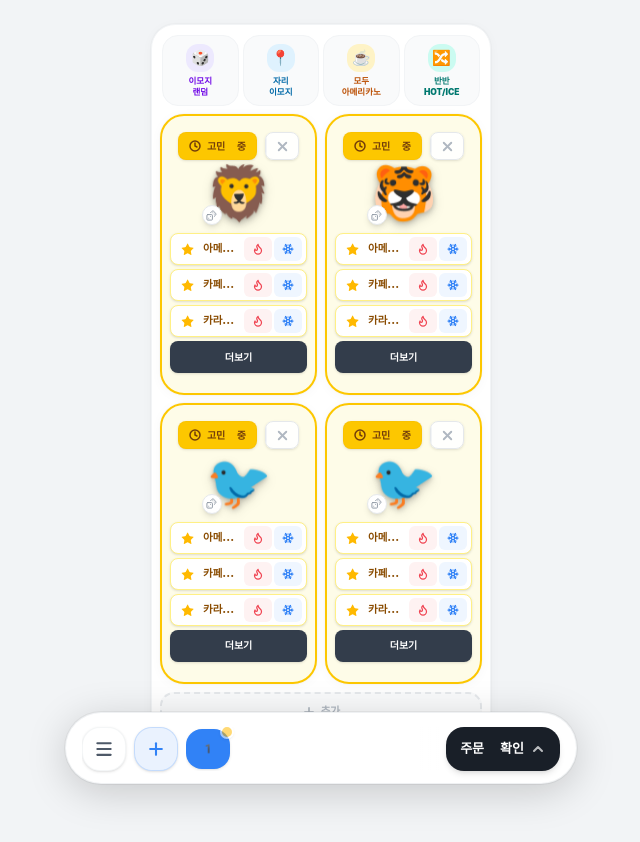
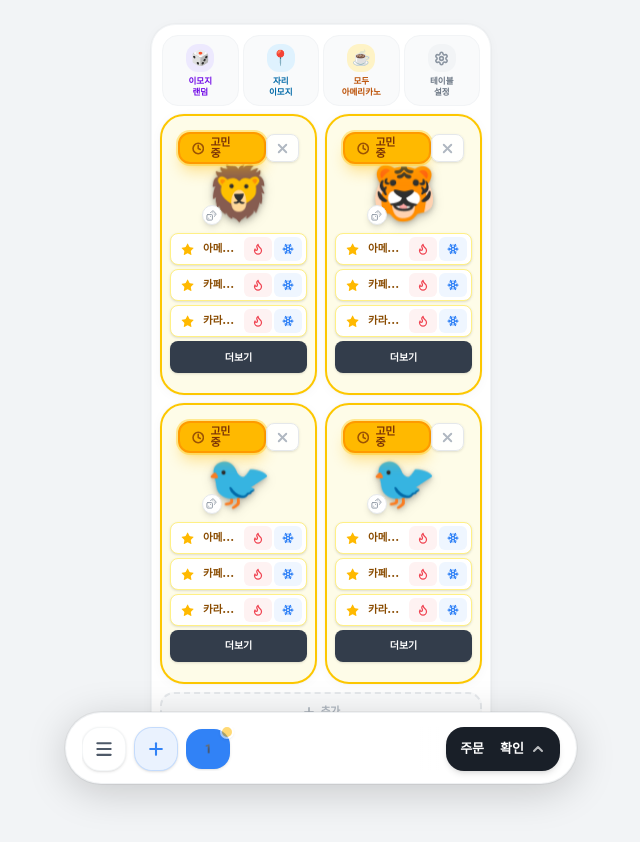
Before and after one commit to limchang/anti_order, a React (Vite) app: page / in a window 1280 px wide. Both pictures are taken after a click on the button "모든 인원 랜덤 이모지 선택". Shown: the top 842 px of the page, without its empty margins (319-959 px from the left). Built offline with nearby package versions, Linux system fonts and the light colour scheme; a web font is replaced by a local one.

Commit message:
feat: enhance undecided badge visibility, add table settings button, remove half-half button

```diff
--- a/App.tsx
+++ b/App.tsx
@@ -740,6 +740,7 @@ function App() {
                   onDeleteGroupItemFromAll={() => { }}
                   appSettings={{ ...appSettings, isSharedSyncActive }}
                   onRemoveGroup={() => openManageSheet(group.id)}
+                  onOpenSettings={() => openManageSheet(group.id)}
                   onInputModeChange={handleInputModeChange}
                   onUpdateCheckedItems={handleUpdateCheckedItems}
                 />
--- a/components/OrderCard.tsx
+++ b/components/OrderCard.tsx
@@ -314,9 +314,9 @@ export const OrderCard: React.FC<OrderCardProps> = ({
                 <div className="flex items-center">
                   <AnimatePresence mode="popLayout">
                     {isUndecided && (
-                      <motion.div key="status-undecided" initial={{ opacity: 0, scale: 0.8 }} animate={{ opacity: 1, scale: 1 }} exit={{ opacity: 0, scale: 0.8 }} className="h-7 px-2.5 bg-yellow-400 text-yellow-900 rounded-lg shadow-sm flex items-center justify-center gap-1.5 border border-yellow-500/20">
-                        <Clock size={12} strokeWidth={3} />
-                        <span className="text-[10px] font-black tracking-tight leading-none pt-[1px]">고민 중</span>
+                      <motion.div key="status-undecided" initial={{ opacity: 0, scale: 0.8 }} animate={{ opacity: 1, scale: 1 }} exit={{ opacity: 0, scale: 0.8 }} className="h-8 px-3 bg-amber-400 text-amber-900 rounded-xl shadow-lg shadow-amber-400/40 flex items-center justify-center gap-1.5 border-2 border-amber-500 ring-2 ring-amber-300/50">
+                        <Clock size={13} strokeWidth={3} className="animate-pulse" />
+                        <span className="text-[11px] font-black tracking-tight leading-none">고민 중</span>
                       </motion.div>
                     )}
                     {isNotEating && (
--- a/components/OrderGroupSection.tsx
+++ b/components/OrderGroupSection.tsx
@@ -1,6 +1,6 @@
 
 import React, { useMemo } from 'react';
-import { Plus } from 'lucide-react';
+import { Plus, Settings } from 'lucide-react';
 import { motion, AnimatePresence } from 'framer-motion';
 import { OrderGroup, OrderItem, ItemType, AppSettings } from '../types.ts';
 import { OrderCard } from './OrderCard.tsx';
@@ -23,6 +23,7 @@ interface OrderGroupSectionProps {
   onDeleteGroupItemFromAll: (orderId: string) => void;
   appSettings: AppSettings & { isSharedSyncActive?: boolean };
   onRemoveGroup: () => void;
+  onOpenSettings: () => void;
   onInputModeChange?: (isActive: boolean) => void;
   onUpdateCheckedItems?: (name: string, checked: boolean) => void;
 }
@@ -44,6 +45,7 @@ export const OrderGroupSection: React.FC<OrderGroupSectionProps> = ({
   onCopyGroupItemToAll,
   onDeleteGroupItemFromAll,
   appSettings,
+  onOpenSettings,
   onInputModeChange,
   onUpdateCheckedItems
 }) => {
@@ -86,26 +88,6 @@ export const OrderGroupSection: React.FC<OrderGroupSectionProps> = ({
     });
   };
 
-  // 반반 선택 (절반은 HOT 아메리카노, 절반은 ICE 아메리카노)
-  const handleHalfHalf = () => {
-    const emojis = CATEGORY_EMOJIS[appSettings.randomCategory] || CATEGORY_EMOJIS['ANIMALS'];
-    const half = Math.ceil(individualItems.length / 2);
-    individualItems.forEach((item, idx) => {
-      const avatar = item.avatar || emojis[Math.floor(Math.random() * emojis.length)];
-      updateOrder(item.id, {
-        avatar,
-        subItems: [{
-          id: uuidv4(),
-          type: 'DRINK',
-          itemName: '아메리카노',
-          temperature: idx < half ? 'HOT' : 'ICE',
-          size: 'Tall',
-          quantity: 1
-        }]
-      });
-    });
-  };
-
   const quickActions = [
     {
       label: '이모지\n랜덤',
@@ -132,12 +114,13 @@ export const OrderGroupSection: React.FC<OrderGroupSectionProps> = ({
       textColor: 'text-amber-700',
     },
     {
-      label: '반반\nHOT/ICE',
-      icon: '🔀',
-      onClick: handleHalfHalf,
-      title: '절반은 HOT, 절반은 ICE 아메리카노로 설정',
-      iconBg: 'bg-teal-100',
-      textColor: 'text-teal-700',
+      label: '테이블\n설정',
+      icon: null, // lucide icon 사용
+      onClick: onOpenSettings,
+      title: '테이블 이름 변경 및 삭제',
+      iconBg: 'bg-toss-grey-100',
+      textColor: 'text-toss-grey-600',
+      isSettings: true,
     },
   ];
 
@@ -153,7 +136,9 @@ export const OrderGroupSection: React.FC<OrderGroupSectionProps> = ({
             className="flex flex-col items-center justify-center gap-1 py-2 px-1 rounded-2xl bg-toss-grey-50 border border-toss-grey-100 hover:bg-toss-grey-100 active:scale-95 transition-all"
           >
             <div className={`w-7 h-7 rounded-xl ${action.iconBg} flex items-center justify-center text-[15px] leading-none`}>
-              {action.icon}
+              {action.isSettings
+                ? <Settings size={15} strokeWidth={2.5} className="text-toss-grey-500" />
+                : action.icon}
             </div>
             <span className={`text-[8.5px] font-black ${action.textColor} leading-tight text-center whitespace-pre-line`}>{action.label}</span>
           </button>
```
